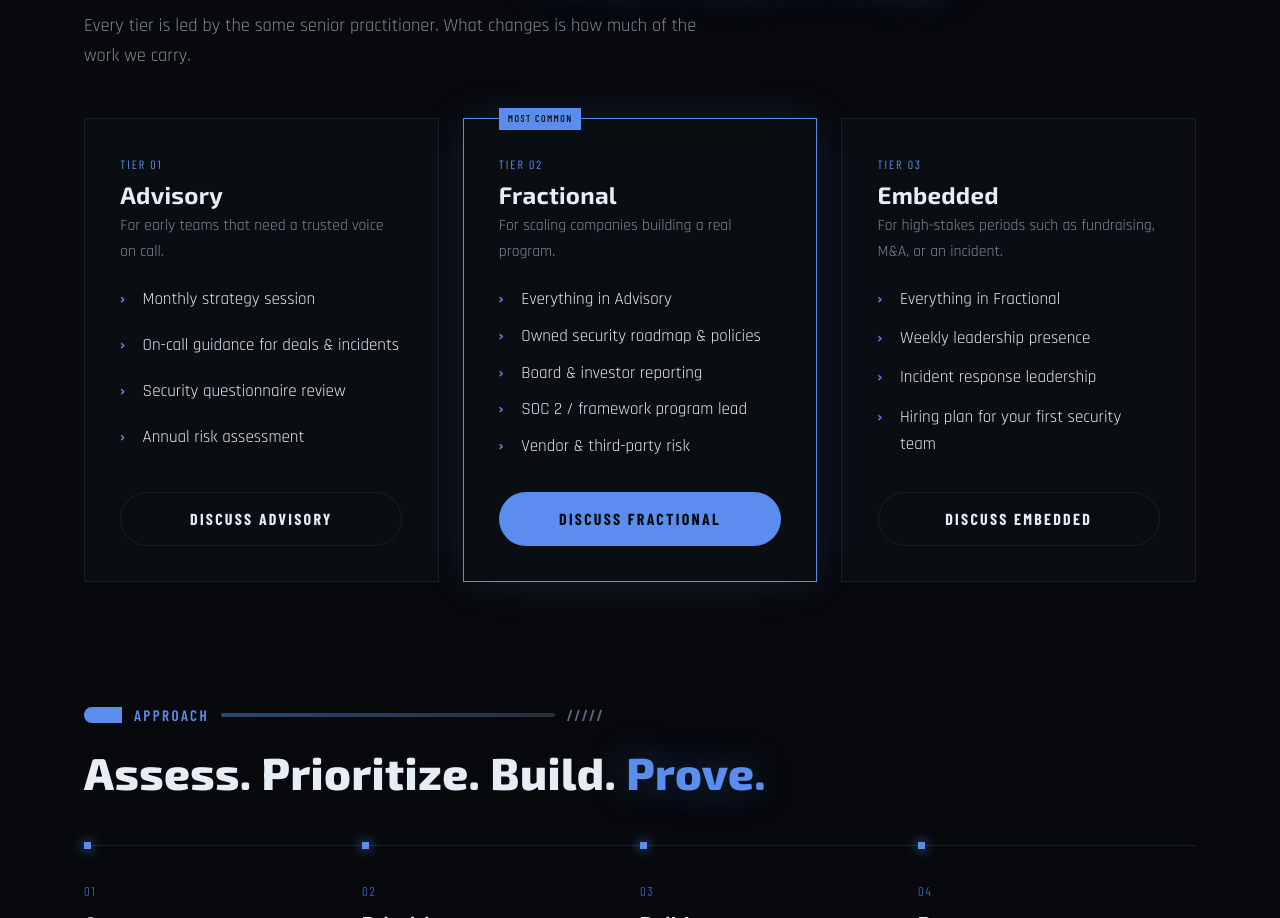
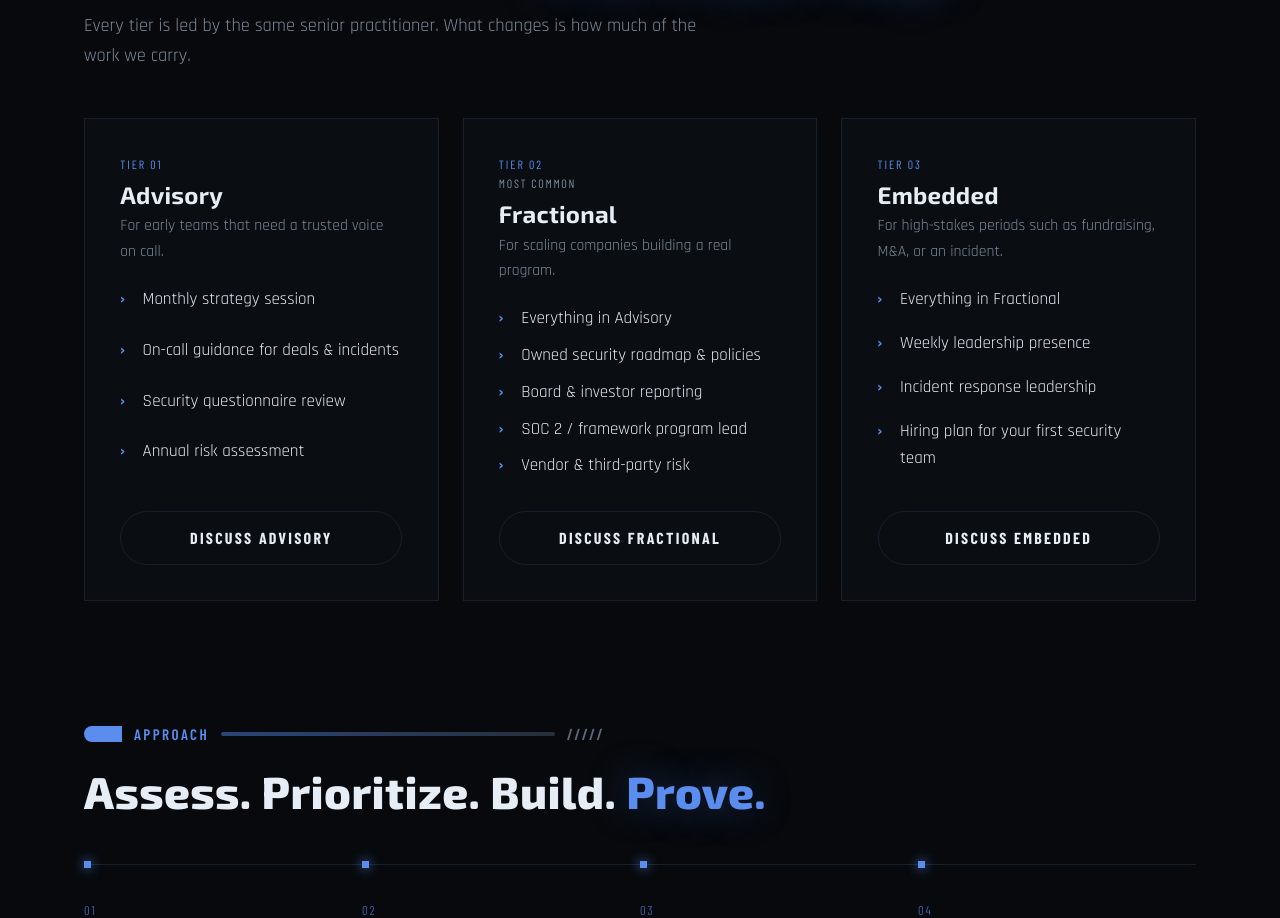
Before and after one commit to zenw01f/asenasecurity.com, a plain HTML site: page mockup.html in a window 1280 px wide. Shown: the part 3591-4509 px from the top of the page. Drawn offline with nearby package versions, Linux system fonts and the light colour scheme.

Commit message:
Mockup: stop highlighting the Fractional vCISO tier
Co-Authored-By: Claude Opus 5.5 <noreply@anthropic.com>

```diff
--- a/mockup.html
+++ b/mockup.html
@@ -203,8 +203,7 @@
     .tiers { display: grid; grid-template-columns: repeat(3, 1fr); gap: 1.5rem; }
     .tier { border: 1px solid var(--border); background: var(--card); padding: 2.2rem; display: flex; flex-direction: column; transition: border-color .25s, transform .25s; }
     .tier:hover { border-color: var(--blue-dim); transform: translateY(-4px); }
-    .tier.featured { border-color: var(--blue); box-shadow: 0 0 40px var(--blue-glow); position: relative; }
-    .tier.featured::after { content: 'Most common'; position: absolute; top: -11px; left: 2.2rem; background: var(--blue); color: var(--bg); font-family: var(--font-ui); font-weight: 500; font-size: .62rem; letter-spacing: .14em; text-transform: uppercase; padding: 3px 9px; }
+    .tier-flag { float: right; font-family: var(--font-ui); font-weight: 400; font-size: .75rem; letter-spacing: .14em; text-transform: uppercase; color: var(--muted); }
     .tier-name { font-family: var(--font-ui); font-weight: 400; font-size: .75rem; letter-spacing: .16em; text-transform: uppercase; color: var(--blue); }
     .tier h3 { font-size: 1.5rem; margin: .5rem 0 .3rem; }
     .tier .fit { color: var(--muted); margin-bottom: 1.4rem; font-size: .98rem; }
@@ -470,8 +469,8 @@
         </ul>
         <a class="btn btn-secondary" href="#contact">Discuss Advisory</a>
       </div>
-      <div class="tier featured">
-        <span class="tier-name">Tier 02</span>
+      <div class="tier">
+        <span class="tier-name">Tier 02</span><span class="tier-flag">Most common</span>
         <h3>Fractional</h3>
         <p class="fit">For scaling companies building a real program.</p>
         <ul>
@@ -481,7 +480,7 @@
           <li>SOC 2 / framework program lead</li>
           <li>Vendor &amp; third-party risk</li>
         </ul>
-        <a class="btn btn-primary" href="#contact">Discuss Fractional</a>
+        <a class="btn btn-secondary" href="#contact">Discuss Fractional</a>
       </div>
       <div class="tier">
         <span class="tier-name">Tier 03</span>
```
